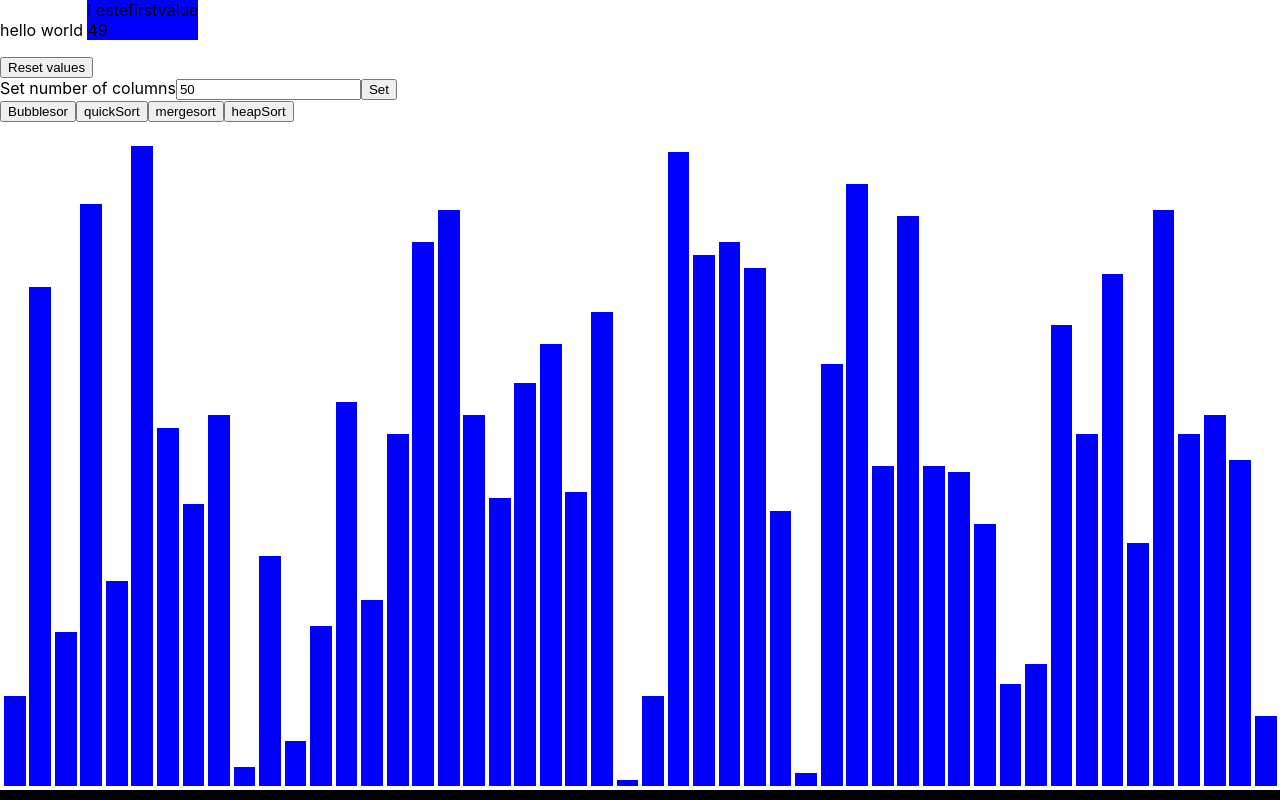
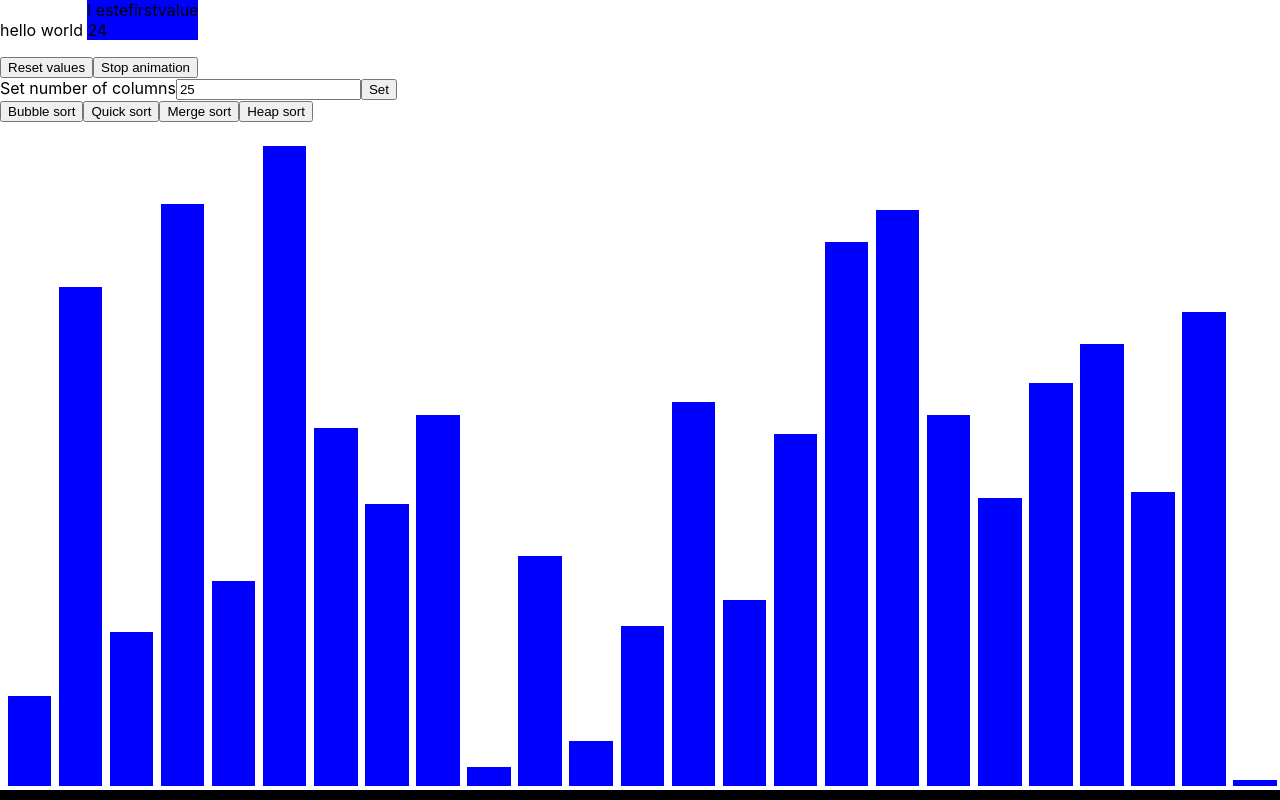
Before and after one commit to leonardBrebene/-SortingColumns, a React (Create React App) app in the folder sorting-algoritms/: page / in a window 1280 px wide. Built offline with nearby package versions, Linux system fonts and the light colour scheme.

Commit message:
Managed to stop the algorithm running and restart the sorting by clicking the sorting button or clicking on stop animation

```diff
--- a/sorting-algoritms/src/App.js
+++ b/sorting-algoritms/src/App.js
@@ -7,12 +7,13 @@ function App() {
 
   const [l, setl] = useSomething('firstvalue', '');
   const [columnArray, setColumnArray] = useState([]);
-  const [numberOfColumns, setNumberColumns] = useState(50);
-  const [tempNum, setTempNum] = useState(50);
+  const [numberOfColumns, setNumberColumns] = useState(25);
+  const [tempNum, setTempNum] = useState(25);
   const [helpIndex, setHelpIndex] = useState({ num1: -1, num2: -1, color: 'turquoise', start: -1, end: -1, mergeValue: 0 });
   const lastIndex = useRef({ num1: -1, num2: -1, color: 'blue', start: -1, end: -1 });
   const pivotIndex = useRef(-1);
   const timer = useRef(-1);
+  const stoper = useRef(false)
 
 
 
@@ -32,6 +33,7 @@ function App() {
   }, [numberOfColumns])
 
   useEffect(() => {
+
     let array = columnArray;   //swap elements of columnArray
     let k = array[helpIndex['num1']];
     array[helpIndex['num1']] = array[helpIndex['num2']];
@@ -79,25 +81,51 @@ function App() {
 
   async function looper(first, second, bool, start, end, mergeValue) {
 
-    //setTimeout(() => {
-    await sleep(1000)
     let color = 'turquoise'
     if (bool === true) {
       color = "black" //set the color of help index if bool=true then this is a pivot and color the pivot black
     }
 
-    setHelpIndex({ num1: first, num2: second, color: color, start: start, end: end, mergeValue: mergeValue });
-    //}, 30 * timer.current);
-
+    if (stoper.current === true) {
+      await sleep(100)
+        .then(setHelpIndex({ num1: first, num2: second, color: color, start: start, end: end, mergeValue: mergeValue }));
+    }
+    else {
+      setHelpIndex({ num1: -1, num2: -1 })
+    }
   }
 
- async function sleep(ms) {
+  function sleep(ms) {
     return new Promise(resolve => setTimeout(resolve, ms));
   }
 
-  function Bubble(e) {
+  function checkIfFunctionRunning(){
+    if (stoper.current === false) {
+      stoper.current = true;
+    }
+    else stoper.current = false;
+  }
+
+  function aCopyOfColumnArray(){
+    return JSON.parse(JSON.stringify(columnArray))
+  }
+
+  function stopTimer(e) {
     e.preventDefault();
-    let columnarray = JSON.parse(JSON.stringify(columnArray));
+    console.log('a fost apelat stop timer')
+    stoper.current = false;
+  }
+
+  async function parametersNededToBeChanged(first, second, bool, start, end, mergeValue){
+    if (stoper.current === true) {
+      await looper(first, second, bool, start, end, mergeValue);
+    }
+  }
+
+  async function Bubble(e) {
+    e.preventDefault();
+    checkIfFunctionRunning();
+    let columnarray = aCopyOfColumnArray();
 
     for (let i = numberOfColumns; i > -1; i--) {
       for (let j = 0; j < i; j++) {
@@ -107,19 +135,19 @@ function App() {
           columnarray[j] = columnarray[j + 1];
           columnarray[j + 1] = k;
 
-          timer.current++;
-          looper(j, j + 1, false);
+          await parametersNededToBeChanged(j, j + 1);
         }
         if (i === 1) { //when it finishes the loop erase the color of las columns
-          looper(-1, -1, false)
+          await looper(-1, -1)
         }
       }
     }
   }
 
-  function quickSort(e) {
+   function quickSort(e) {
     e.preventDefault();
-    let columnarray = JSON.parse(JSON.stringify(columnArray));
+    checkIfFunctionRunning();
+    let columnarray = aCopyOfColumnArray();
 
     quickSort1(columnarray, 0, columnarray.length - 1)
 
@@ -304,6 +332,7 @@ function App() {
     for (let i = 0; i < numberOfColumns; i++) {
       array.push(randomIntBetween(1, 100))
     }
+
     setHelpIndex({ num1: -1, num2: -1, color: 'blue', start: -1, end: -1 })
     setColumnArray(array);
     timer.current = -1;
@@ -321,16 +350,18 @@ function App() {
       hello world <div className='arrayBar'> l este{l}<br></br> {columnArray.length - 1}</div>  <p />
 
       <button onClick={getArray}>Reset values</button >
+      <button onClick={stopTimer}>Stop animation</button>
       <form className='form-control' >
         <label>Set number of columns</label>
         <input type="text" id="numberOfColumns" value={tempNum} onChange={(e) => setTempNum(e.target.value)} />
         <button id="numberOfColumnsButton" type="submit" onClick={setNumberOfColumns}  >Set</button>
       </form>
 
-      <button onClick={Bubble}>Bubblesor </button>
-      <button onClick={quickSort}>quickSort </button>
-      <button onClick={mergesort}>mergesort </button>
-      <button onClick={heapSort}>heapSort</button>
+      <button onClick={Bubble}>Bubble sort </button>
+      <button onClick={quickSort}>Quick sort </button>
+      <button onClick={mergesort}>Merge sort </button>
+      <button onClick={heapSort}>Heap sort</button>
+
       <br></br>
 
       <div className='arrayBarContainer'>
```
